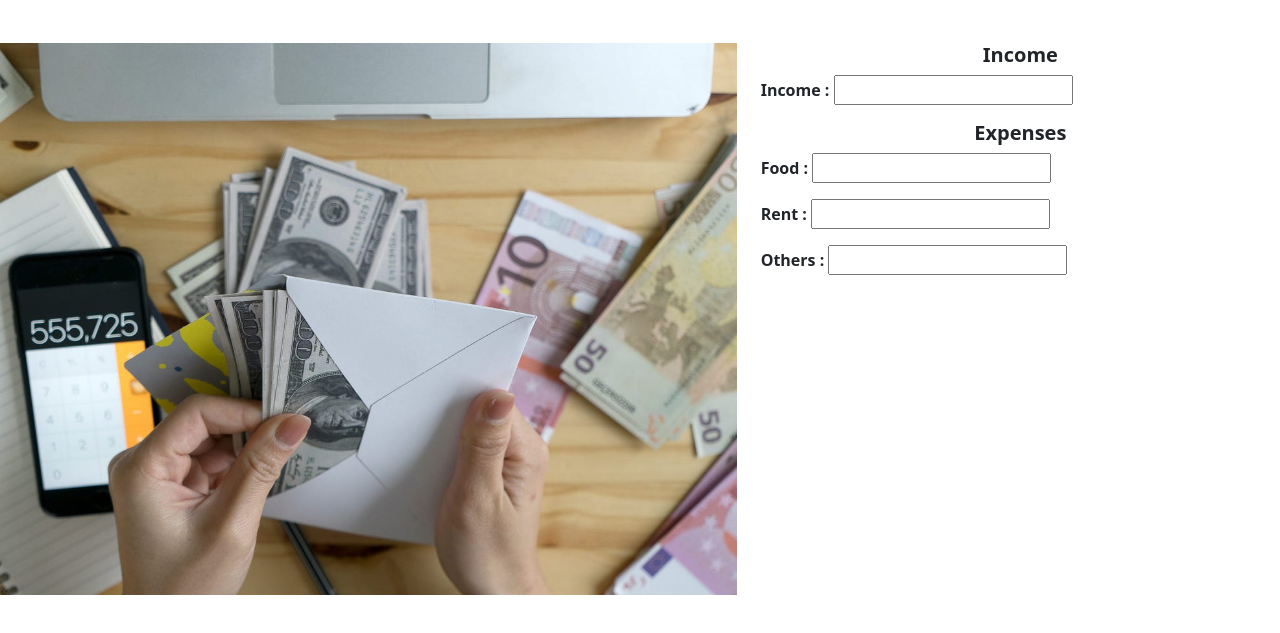
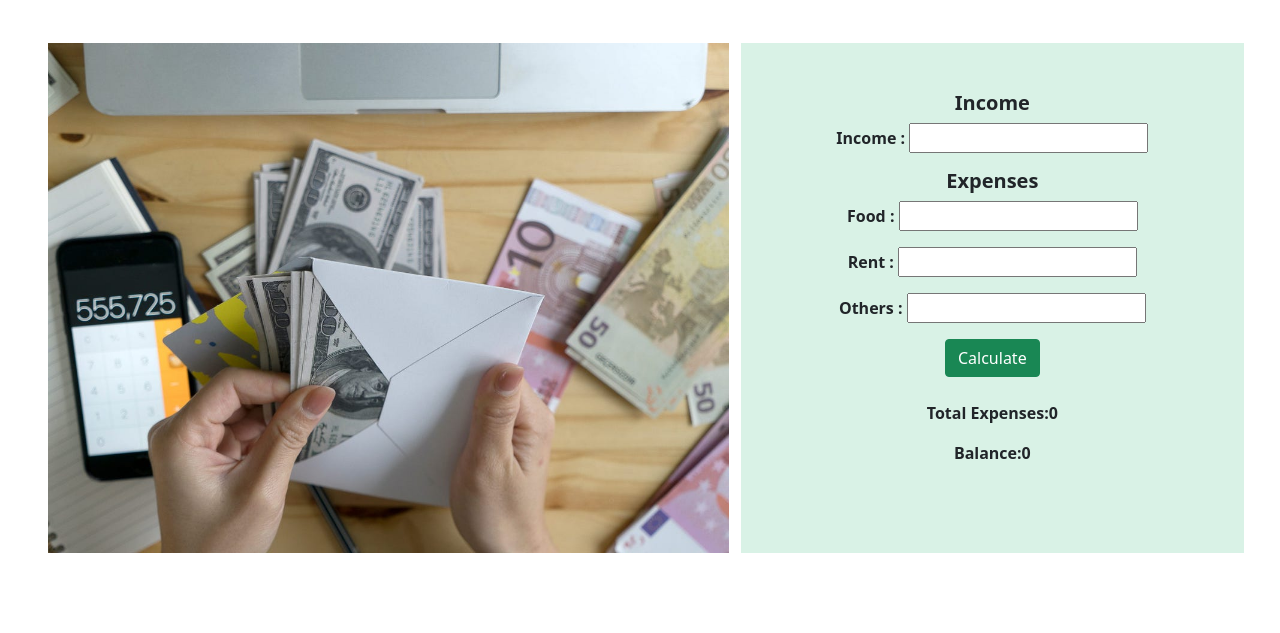
Before and after one commit to NhShanto01/money-master, a plain HTML site: page index.html in a window 1280 px wide. Shown: the part 101-734 px from the top of the page. Drawn offline with nearby package versions, Linux system fonts and the light colour scheme.

Commit message:
added input part and styles

```diff
--- a/index.html
+++ b/index.html
@@ -19,24 +19,58 @@
 
     <!-- income section -->
     <main>
-        <section class="coantain mt-5">
+        <section class="coantain m-5">
             <div class="row gx-4">
+
+                <!-- image part -->
+
+
                 <div class="col-12 col-lg-7 ">
                     <img class="img-fluid" src="img/make-money.jpg" alt="">
                 </div>
-                <div class="col-12 col-lg-5 ">
-                    <h5 class="text-center fw-bold">Income</h5>
-                    <p class="fw-bold ">Income : <input type="text" name="name" id="Income-input"></p>
+
+                <!-- input part -->
+
+                <div class="money-field col-12 col-lg-5 ">
+
+
+                    <h5 class="text-center fw-bold mt-5">Income</h5>
+
+                    <p class="fw-bold text-center">Income : <input type="text" class="money-input" name="name"
+                            id="Income-input">
+                    </p>
+
+
+
+
+
                     <h5 class="text-center fw-bold">Expenses</h5>
 
-                    <p class="fw-bold ">Food : <input type="text" name="name" id="Income-input"></p>
+                    <p class="fw-bold text-center">Food : <input type="text" class="money-input" name="name"
+                            id="Income-input"></p>
 
-                    <p class="fw-bold ">Rent : <input type="text" name="name" id="Income-input"></p>
+                    <p class="fw-bold text-center">Rent : <input type="text" class="money-input" name="name"
+                            id="Income-input"></p>
 
-                    <p class="fw-bold ">Others : <input type="text" name="name" id="Income-input"></p>
+                    <p class="fw-bold text-center">Others : <input type="text" class="money-input" name="name"
+                            id="Income-input">
+                    </p>
+
+
+                    <div class="calc-btn">
+                        <button class="btn btn-success "> Calculate</button>
+                    </div><br>
+                    <p class="fw-bold text-center">Total Expenses:<span>0</span></p>
+                    <p class="fw-bold text-center">Balance:<span>0</span></p>
+
+
+
                 </div>
             </div>
+
         </section>
+
+
     </main>
 
 
--- a/styles/style.css
+++ b/styles/style.css
@@ -5,3 +5,16 @@
 .money-field{
     background-color: #d9f2e6;
 }
+.Income-input{
+    /* display: flex;
+  align-items: center;
+  justify-content: center; */
+ display: block;
+  margin:0 auto;
+
+}
+.calc-btn{
+  display: flex;
+  align-items: center;
+  justify-content: center;
+}
```
